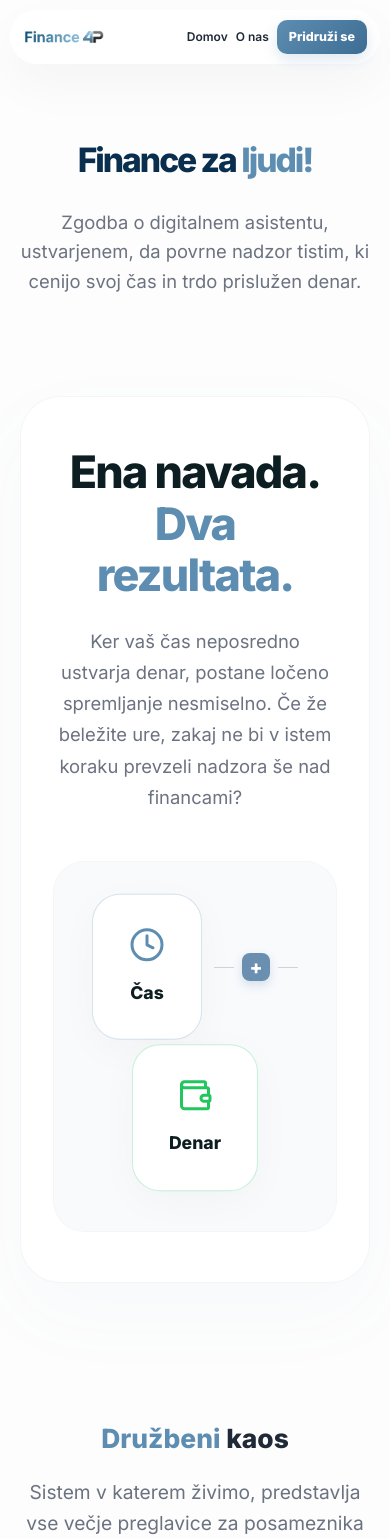
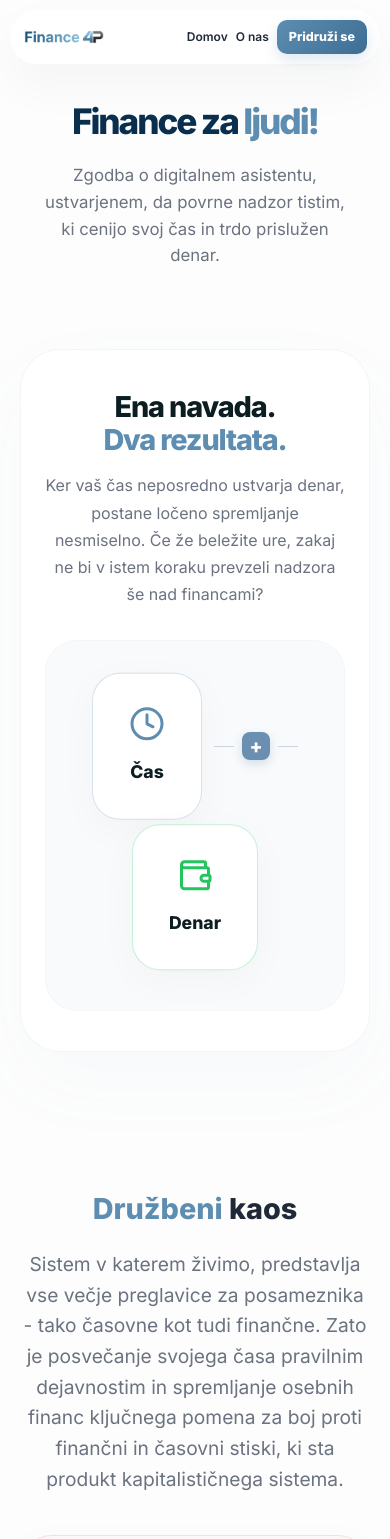
Before and after one commit to filipkolle/Landing-4P, a React (Vite) app: page /o-nas in a window 390 px wide. Shown: the top 1539 px of the page. Built offline with nearby package versions, Linux system fonts and the light colour scheme.

Commit message:
style: fix font sizes and hierarchy on about page for mobile view

```diff
--- a/src/styles/About.css
+++ b/src/styles/About.css
@@ -203,6 +203,9 @@
     padding: 50px 32px;
     text-align: center;
     gap: 48px;
+  }
+  .idea-content h2 {
+    font-size: 2.2rem;
   }
   .idea-visual {
     padding: 32px 16px;
@@ -656,16 +659,22 @@
 }
 
 @media (max-width: 480px) {
-  .about-hero h1 { font-size: 2.1rem; }
-  .key-message-text { font-size: 1.25rem; }
-  .mission-intro h2, .vision-container h2, .story-text h2 { font-size: 1.65rem; }
-  .vision-container { padding: 48px 12px; }
-  .vision-lead-heading { font-size: 1rem !important; }
-  .vision-lead-heading span.blue-text { white-space: nowrap !important; display: inline-block; }
+  .about-hero { padding: 100px 16px 40px; }
+  .about-hero h1 { font-size: 2.2rem; margin-bottom: 16px; }
+  .about-hero .hook-desc { font-size: 1.05rem; padding: 0 8px; }
+  .key-message-text { font-size: 1.35rem; }
+  .mission-intro h2, .vision-container h2, .story-text h2 { font-size: 1.8rem; }
+  .story-text .p-lead { font-size: 1.15rem; margin-bottom: 24px; }
+  .story-text p { font-size: 1rem; }
+  .idea-content h2 { font-size: 1.8rem; margin-bottom: 16px; }
+  .idea-content p { font-size: 1rem; }
+  .vision-container { padding: 48px 16px; }
+  .vision-lead-heading { font-size: 1.15rem !important; margin-bottom: 16px; }
+  .vision-lead-heading span.blue-text { white-space: normal !important; display: inline; }
   .vision-solution { font-size: 1.1rem; }
-  .about-hero-p { font-size: 0.95rem; }
   .cta-left h2 { font-size: 1.8rem; }
-  .statement-sub { font-size: 1.35rem; }
+  .statement-sub { font-size: 1.4rem; }
+  .idea-card { padding: 40px 24px; gap: 32px; }
 }
 
 /* Story Text Refinement */
```
